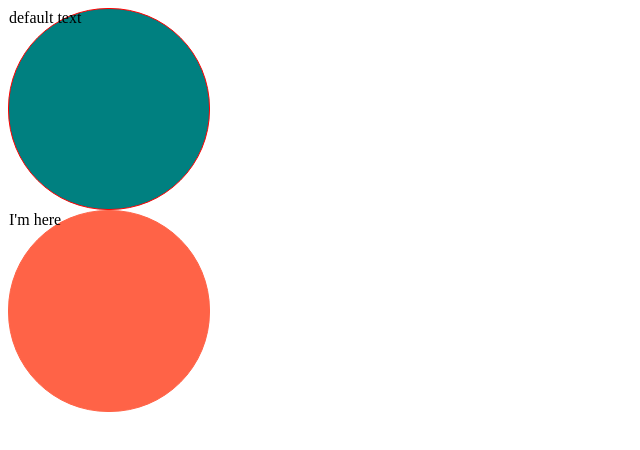
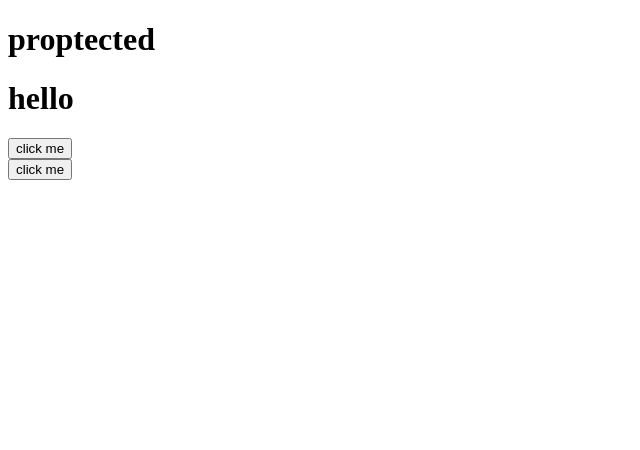
Before and after one commit to JeongbinYoon/nomadcoders_ReactMasterClass, a React (Create React App) app: page / in a window 1280 px wide. Shown: the top 450 px of the page, without its empty margins (0-640 px from the left). Built offline with nearby package versions, Linux system fonts and the light colour scheme.

Commit message:
Typescript - Forms, Themes

```diff
--- a/package.json
+++ b/package.json
@@ -42,6 +42,7 @@
     ]
   },
   "devDependencies": {
+    "@types/react-query": "^1.2.9",
     "@types/styled-components": "^5.1.25"
   }
 }
--- a/src/App.tsx
+++ b/src/App.tsx
@@ -1,12 +1,34 @@
+import React, { useState } from "react";
 import styled from "styled-components";
-import Circle from "./Circle";
 
+const Container = styled.div`
+  background-color: ${(props) => props.theme.bgColor};
+`;
+const H1 = styled.h1`
+  color: ${(props) => props.theme.textColor};
+`;
+
+interface DummyProps {
+  text: string;
+  active?: boolean;
+}
+
+function Dummy({ text, active = false }: DummyProps) {
+  return <H1>{text}</H1>;
+}
 function App() {
+  const onClick = (event: React.FormEvent<HTMLButtonElement>) => {};
+  const onClick2 = (event: React.MouseEvent<HTMLButtonElement>) => {};
   return (
-    <div>
-      <Circle borderColor="red" bgColor="teal" />
-      <Circle text="I'm here" bgColor="tomato" />
-    </div>
+    <Container>
+      <H1>proptected</H1>
+      <Dummy text="hello" />
+
+      <form>
+        <button onClick={onClick}>click me</button>
+      </form>
+      <button onClick={onClick2}>click me</button>
+    </Container>
   );
 }
 
--- a/src/Circle.tsx
+++ /dev/null
@@ -1,32 +0,0 @@
-import { useState } from "react";
-import styled from "styled-components";
-
-interface ContainerProps {
-  bgColor: string;
-  borderColor: string;
-}
-
-const Container = styled.div<ContainerProps>`
-  width: 200px;
-  height: 200px;
-  background-color: ${(props) => props.bgColor};
-  border-radius: 100px;
-  border: 1px solid ${(props) => props.borderColor};
-`;
-
-interface CircleProps {
-  bgColor: string;
-  borderColor?: string;
-  text?: string;
-}
-
-function Circle({ bgColor, borderColor, text = "default text" }: CircleProps) {
-  const [counter, setCounter] = useState(1);
-  return (
-    <Container bgColor={bgColor} borderColor={borderColor ?? bgColor}>
-      {text}
-    </Container>
-  );
-}
-
-export default Circle;
--- a/src/index.tsx
+++ b/src/index.tsx
@@ -1,12 +1,16 @@
 import React from "react";
 import ReactDOM from "react-dom/client";
+import { ThemeProvider } from "styled-components";
 import App from "./App";
+import { lightTheme, darkTheme } from "./theme";
 
 const root = ReactDOM.createRoot(
   document.getElementById("root") as HTMLElement
 );
 root.render(
   <React.StrictMode>
-    <App />
+    <ThemeProvider theme={lightTheme}>
+      <App />
+    </ThemeProvider>
   </React.StrictMode>
 );
--- /dev/null
+++ b/src/theme.ts
@@ -0,0 +1,12 @@
+import { DefaultTheme } from "styled-components";
+export const lightTheme: DefaultTheme = {
+  bgColor: "white",
+  textColor: "black",
+  btnColor: "tomato",
+};
+
+export const darkTheme: DefaultTheme = {
+  bgColor: "black",
+  textColor: "white",
+  btnColor: "teal",
+};
```
Also changed, not shown: src/styled.d.ts (added, +11 -0 lines), 1 other file (tests, documents, lock files or other folders).
